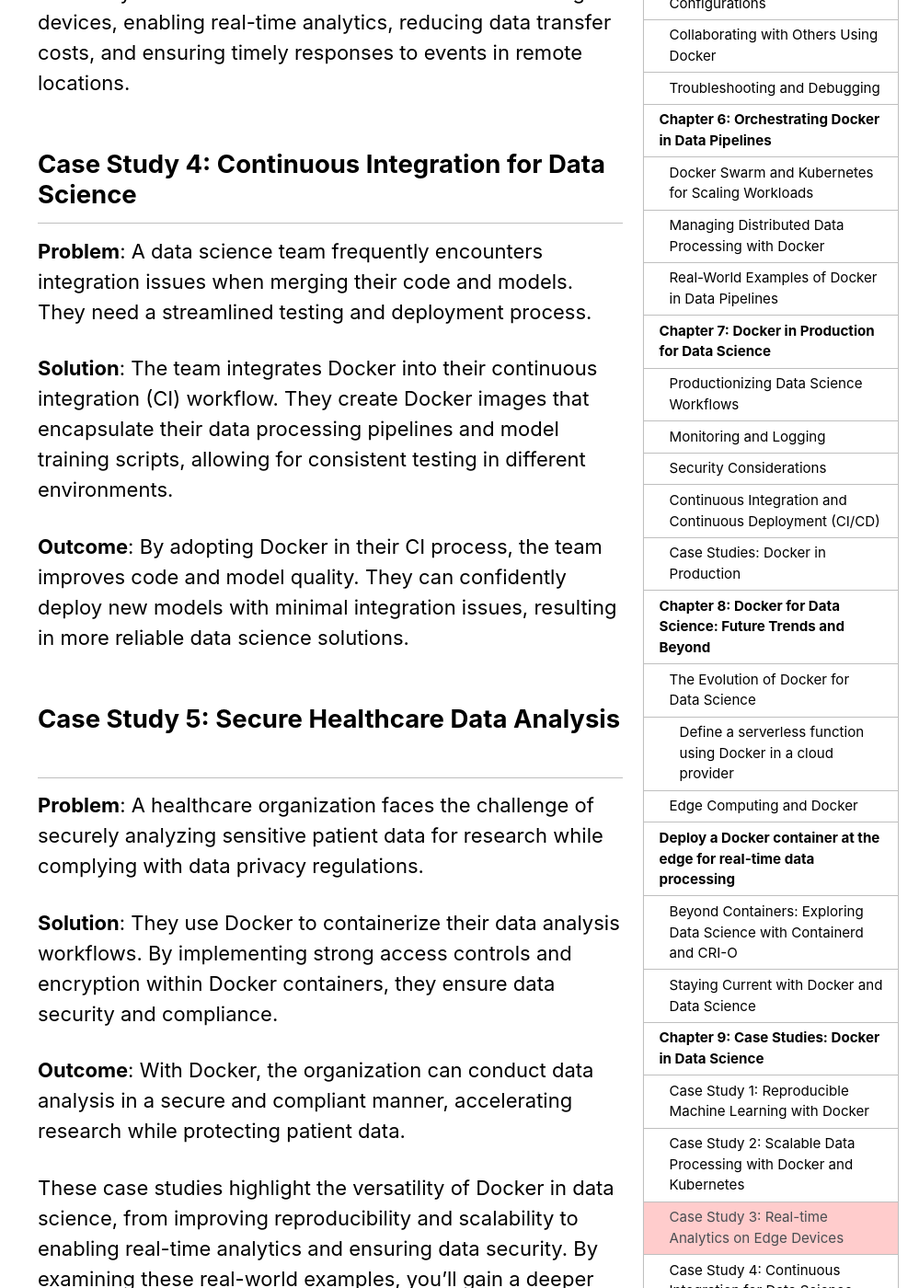
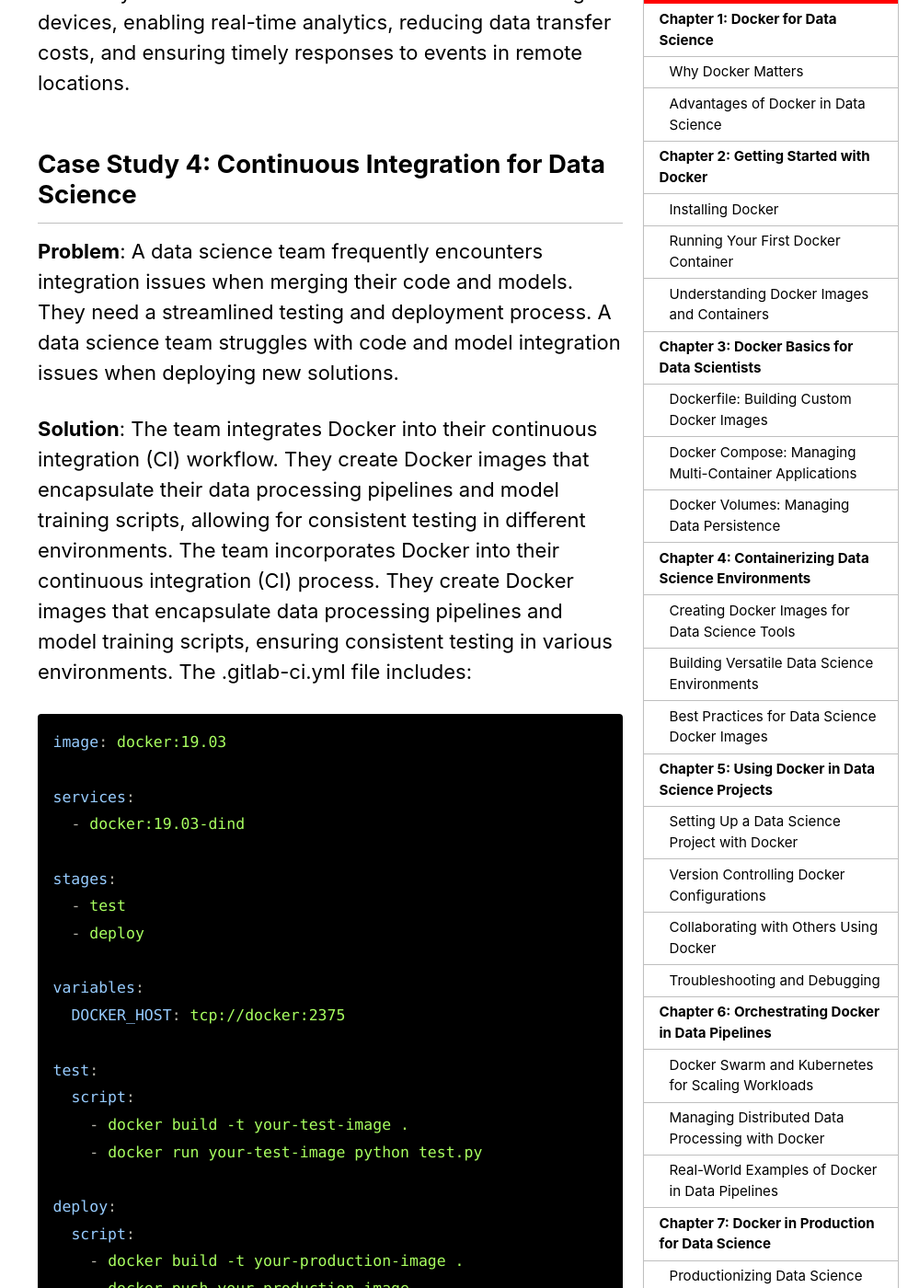
Before and after one commit to naeem-bebit/naeem-bebit.github.io, a Jekyll site: the page built from _posts/2020-05-12-docker.md, in a window 1280 px wide and 1400 px high, scrolled down 28143 px. Shown: the whole window at 92% size, without its empty margins (281-1280 px from the left). Built offline with Jekyll 4.4.1, drawn with Linux system fonts in a browser that asks for light colours; cached includes are drawn as plain includes; nearby versions of some CDN libraries; comment, search, counter and statistics services are not loaded; some of the changed text lies outside the part shown.

Commit message:
case study 4

````diff
--- a/_posts/2020-05-12-docker.md
+++ b/_posts/2020-05-12-docker.md
@@ -452,11 +452,35 @@
 
 ## Case Study 4: Continuous Integration for Data Science
 
-**Problem**: A data science team frequently encounters integration issues when merging their code and models. They need a streamlined testing and deployment process.
+**Problem**: A data science team frequently encounters integration issues when merging their code and models. They need a streamlined testing and deployment process. A data science team struggles with code and model integration issues when deploying new solutions.
 
-**Solution**: The team integrates Docker into their continuous integration (CI) workflow. They create Docker images that encapsulate their data processing pipelines and model training scripts, allowing for consistent testing in different environments.
+**Solution**: The team integrates Docker into their continuous integration (CI) workflow. They create Docker images that encapsulate their data processing pipelines and model training scripts, allowing for consistent testing in different environments. The team incorporates Docker into their continuous integration (CI) process. They create Docker images that encapsulate data processing pipelines and model training scripts, ensuring consistent testing in various environments. The .gitlab-ci.yml file includes:
 
-**Outcome**: By adopting Docker in their CI process, the team improves code and model quality. They can confidently deploy new models with minimal integration issues, resulting in more reliable data science solutions.
+```yaml
+image: docker:19.03
+
+services:
+  - docker:19.03-dind
+
+stages:
+  - test
+  - deploy
+
+variables:
+  DOCKER_HOST: tcp://docker:2375
+
+test:
+  script:
+    - docker build -t your-test-image .
+    - docker run your-test-image python test.py
+
+deploy:
+  script:
+    - docker build -t your-production-image .
+    - docker push your-production-image
+```
+
+**Outcome**: By adopting Docker in their CI process, the team improves code and model quality. They can confidently deploy new models with minimal integration issues, resulting in more reliable data science solutions. With Docker in their CI process, the team achieves more reliable code and model integration. They confidently deploy new solutions with minimal issues.
 
 ## Case Study 5: Secure Healthcare Data Analysis
 
````
